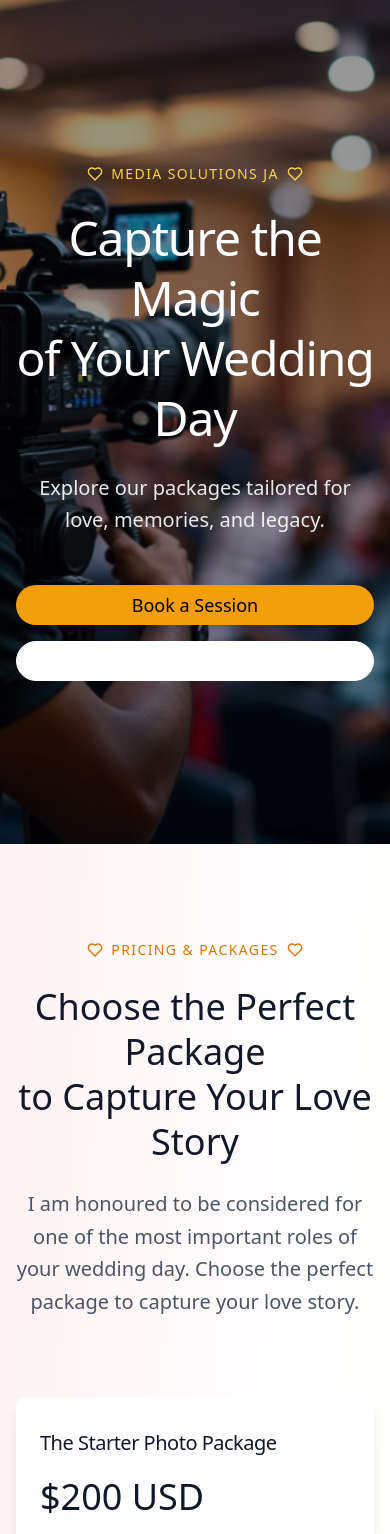
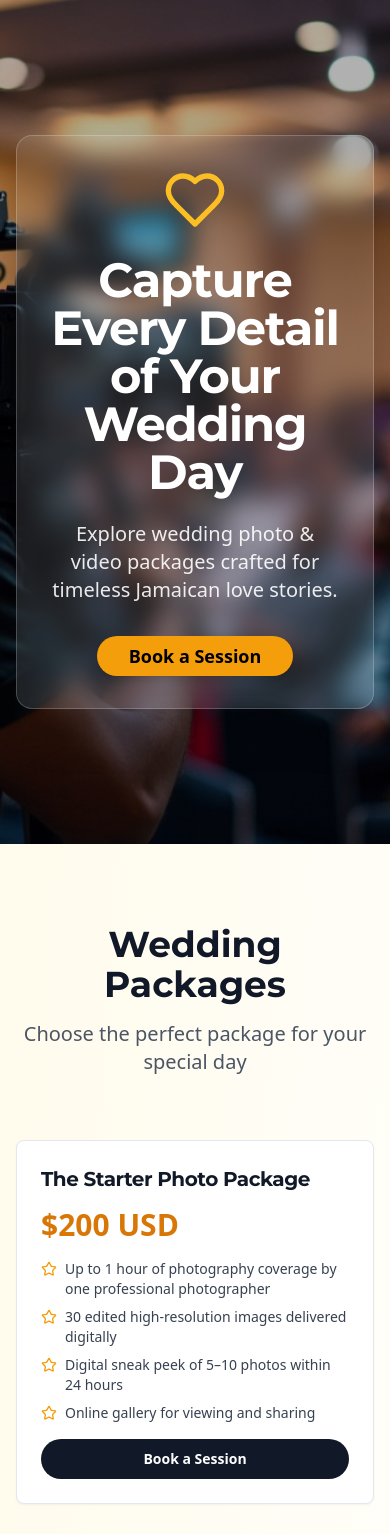
Before and after one commit to MediaSolutionsJa/ja-media-cinematic-flow, a React (Vite) app: page /wedding in a window 390 px wide. Shown: the top 1534 px of the page. Built offline with nearby package versions, Linux system fonts and the light colour scheme.

Commit message:
Reverted to commit 5ca62fd4390e5eba28e52211f270ac9e0a752ad1

```diff
--- a/src/pages/Wedding.tsx
+++ b/src/pages/Wedding.tsx
@@ -141,100 +141,77 @@ const Wedding = () => {
   };
 
   return (
-    <div className="min-h-screen bg-gradient-to-br from-rose-50 via-white to-amber-50">
+    <div className="min-h-screen bg-gradient-to-br from-amber-50 to-white">
       {/* Hero Banner */}
       <section className="relative h-screen flex items-center justify-center text-center overflow-hidden">
         <div
           className="absolute inset-0 bg-cover bg-center bg-no-repeat"
           style={{
             backgroundImage: "url('/lovable-uploads/0f576b1f-2447-4b53-b678-21b6e7e2e915.png')",
-            filter: "brightness(0.6)"
+            filter: "brightness(0.7)"
           }}
         />
-        <div className="relative z-10 max-w-5xl mx-auto px-4">
-          <div className="text-center">
-            <div className="inline-flex items-center gap-2 text-amber-300 mb-6">
-              <Heart className="w-4 h-4" />
-              <span className="text-sm font-medium tracking-widest uppercase">Media Solutions JA</span>
-              <Heart className="w-4 h-4" />
-            </div>
-            <h1 className="text-5xl md:text-7xl lg:text-8xl font-light text-white mb-6 tracking-tight leading-tight">
-              Capture the Magic<br />
-              <span className="font-medium">of Your Wedding Day</span>
+        <div className="relative z-10 max-w-4xl mx-auto px-4">
+          <div className="bg-white/10 backdrop-blur-md rounded-2xl p-8 border border-white/20 shadow-2xl">
+            <Heart className="w-16 h-16 text-amber-400 mx-auto mb-6" />
+            <h1 className="text-5xl md:text-7xl font-montserrat font-bold text-white mb-6 tracking-tight">
+              Capture Every Detail of Your Wedding Day
             </h1>
-            <p className="text-xl md:text-2xl text-white/90 mb-12 font-light max-w-2xl mx-auto leading-relaxed">
-              Explore our packages tailored for love, memories, and legacy.
+            <p className="text-xl md:text-2xl text-white/90 mb-8 font-light">
+              Explore wedding photo & video packages crafted for timeless Jamaican love stories.
             </p>
-            <div className="flex flex-col sm:flex-row gap-4 justify-center">
             <Button
               onClick={() => setShowBookingForm(true)}
-                className="bg-amber-500 hover:bg-amber-600 text-black px-8 py-4 text-lg font-medium rounded-full transition-all duration-300 hover:scale-105 shadow-lg"
+              className="bg-amber-500 hover:bg-amber-600 text-black px-8 py-4 text-lg font-semibold rounded-full transition-all duration-300 hover:scale-105 shadow-lg"
             >
               Book a Session
             </Button>
-              <Button
-                onClick={() => document.getElementById('packages')?.scrollIntoView({ behavior: 'smooth' })}
-                variant="outline"
-                className="border-white text-white hover:bg-white hover:text-black px-8 py-4 text-lg font-medium rounded-full transition-all duration-300 hover:scale-105"
-              >
-                View Packages
-              </Button>
-            </div>
           </div>
         </div>
       </section>
 
       {/* Packages Section */}
-      <section id="packages" className="py-24 px-4">
+      <section className="py-20 px-4">
         <div className="max-w-7xl mx-auto">
-          <div className="text-center mb-20">
-            <div className="inline-flex items-center gap-2 text-amber-600 mb-6">
-              <Heart className="w-4 h-4" />
-              <span className="text-sm font-medium tracking-widest uppercase">Pricing & Packages</span>
-              <Heart className="w-4 h-4" />
-            </div>
-            <h2 className="text-4xl md:text-6xl font-light text-gray-900 mb-6 leading-tight">
-              Choose the Perfect Package<br />
-              <span className="font-medium">to Capture Your Love Story</span>
+          <div className="text-center mb-16">
+            <h2 className="text-4xl md:text-5xl font-montserrat font-bold text-gray-900 mb-4">
+              Wedding Packages
             </h2>
-            <p className="text-xl text-gray-600 max-w-3xl mx-auto leading-relaxed">
-              I am honoured to be considered for one of the most important roles of your wedding day.
-              Choose the perfect package to capture your love story.
+            <p className="text-xl text-gray-600">
+              Choose the perfect package for your special day
             </p>
           </div>
 
           <div className="grid md:grid-cols-2 lg:grid-cols-3 xl:grid-cols-4 gap-8">
             {packages.map((pkg) => (
-              <Card key={pkg.id} className={`relative overflow-hidden transition-all duration-500 hover:shadow-2xl hover:-translate-y-3 bg-white/80 backdrop-blur-sm border-0 shadow-lg ${pkg.popular ? 'ring-2 ring-rose-300 shadow-rose-100' : ''}`}>
+              <Card key={pkg.id} className={`relative overflow-hidden transition-all duration-300 hover:shadow-2xl hover:-translate-y-2 ${pkg.popular ? 'ring-2 ring-amber-500' : ''}`}>
                 {pkg.popular && (
-                  <div className="absolute -top-3 left-1/2 transform -translate-x-1/2 z-10">
-                    <Badge className="bg-rose-500 text-white font-medium px-4 py-1 rounded-full shadow-lg">
+                  <Badge className="absolute top-4 right-4 bg-amber-500 text-black font-semibold">
                     Most Popular
                   </Badge>
-                  </div>
                 )}
-                <CardHeader className="pb-6 pt-8">
-                  <CardTitle className="text-xl font-light text-gray-900 mb-4 leading-tight">
+                <CardHeader className="pb-4">
+                  <CardTitle className="text-xl font-montserrat font-bold text-gray-900 mb-2">
                     {pkg.title}
                   </CardTitle>
-                  <CardDescription className="text-4xl font-light text-gray-900 mb-2">
+                  <CardDescription className="text-3xl font-bold text-amber-600">
                     {pkg.price}
                   </CardDescription>
                 </CardHeader>
-                <CardContent className="space-y-6">
-                  <ul className="space-y-3">
+                <CardContent className="space-y-4">
+                  <ul className="space-y-2">
                     {pkg.features.map((feature, index) => (
-                      <li key={index} className="flex items-start gap-3 text-sm text-gray-700 leading-relaxed">
-                        <Heart className="w-3 h-3 text-rose-400 mt-1 flex-shrink-0" />
+                      <li key={index} className="flex items-start gap-2 text-sm text-gray-700">
+                        <Star className="w-4 h-4 text-amber-500 mt-0.5 flex-shrink-0" />
                         {feature}
                       </li>
                     ))}
                   </ul>
                   <Button
                     onClick={() => handleBookSession(pkg.id)}
-                    className="w-full bg-gray-900 hover:bg-gray-800 text-white font-medium py-3 rounded-full transition-all duration-300 hover:scale-105 shadow-lg"
+                    className="w-full bg-gray-900 hover:bg-gray-800 text-white font-semibold py-3 rounded-full transition-all duration-300 hover:scale-105"
                   >
-                    Book Now
+                    Book a Session
                   </Button>
                 </CardContent>
               </Card>
@@ -244,35 +221,30 @@ const Wedding = () => {
       </section>
 
       {/* Add-Ons Section */}
-      <section className="py-24 px-4 bg-gradient-to-br from-rose-50/50 to-amber-50/50">
-        <div className="max-w-5xl mx-auto">
-          <div className="text-center mb-16">
-            <div className="inline-flex items-center gap-2 text-amber-600 mb-6">
-              <Heart className="w-4 h-4" />
-              <span className="text-sm font-medium tracking-widest uppercase">Add-Ons</span>
-              <Heart className="w-4 h-4" />
-            </div>
-            <h2 className="text-4xl md:text-5xl font-light text-gray-900 mb-6 leading-tight">
-              Enhance Your Wedding Package
+      <section className="py-20 px-4 bg-gray-50">
+        <div className="max-w-4xl mx-auto">
+          <div className="text-center mb-12">
+            <h2 className="text-4xl font-montserrat font-bold text-gray-900 mb-4">
+              Add-Ons
             </h2>
-            <p className="text-xl text-gray-600 max-w-2xl mx-auto leading-relaxed">
-              Add these beautiful services to make your wedding day even more special
+            <p className="text-xl text-gray-600">
+              Enhance your wedding package with these additional services
             </p>
           </div>
 
           <Collapsible open={showAddOns} onOpenChange={setShowAddOns}>
             <CollapsibleTrigger asChild>
-              <Button variant="outline" className="w-full text-left justify-between p-8 text-lg font-light bg-white/80 backdrop-blur-sm border-0 shadow-lg rounded-2xl hover:shadow-xl transition-all duration-300">
+              <Button variant="outline" className="w-full text-left justify-between p-6 text-lg font-semibold">
                 View All Add-Ons
                 <ChevronDown className={`w-5 h-5 transition-transform duration-200 ${showAddOns ? 'rotate-180' : ''}`} />
               </Button>
             </CollapsibleTrigger>
-            <CollapsibleContent className="mt-6">
+            <CollapsibleContent className="mt-4">
               <div className="grid md:grid-cols-2 gap-4">
                 {addOns.map((addon, index) => (
-                  <div key={index} className="flex justify-between items-center p-6 bg-white/80 backdrop-blur-sm rounded-xl border-0 shadow-lg hover:shadow-xl transition-all duration-300 hover:-translate-y-1">
-                    <span className="font-light text-gray-900">{addon.name}</span>
-                    <span className="font-medium text-amber-600">{addon.price}</span>
+                  <div key={index} className="flex justify-between items-center p-4 bg-white rounded-lg border border-gray-200 hover:shadow-md transition-shadow">
+                    <span className="font-medium text-gray-900">{addon.name}</span>
+                    <span className="font-bold text-amber-600">{addon.price}</span>
                   </div>
                 ))}
               </div>
@@ -282,45 +254,32 @@ const Wedding = () => {
       </section>
 
       {/* Payment & Cancellation Terms */}
-      <section className="py-24 px-4">
-        <div className="max-w-5xl mx-auto">
-          <div className="text-center mb-12">
-            <div className="inline-flex items-center gap-2 text-amber-600 mb-6">
-              <Heart className="w-4 h-4" />
-              <span className="text-sm font-medium tracking-widest uppercase">Payment & Cancellation Terms</span>
-              <Heart className="w-4 h-4" />
-            </div>
-            <h2 className="text-4xl md:text-5xl font-light text-gray-900 mb-6 leading-tight">
-              Clear & Transparent Policies
-            </h2>
-            <p className="text-xl text-gray-600 max-w-2xl mx-auto leading-relaxed mb-8">
-              For your peace of mind
-            </p>
-          </div>
+      <section className="py-20 px-4">
+        <div className="max-w-4xl mx-auto">
           <Collapsible open={showTerms} onOpenChange={setShowTerms}>
             <CollapsibleTrigger asChild>
-              <Button variant="outline" className="w-full text-left justify-between p-8 text-lg font-light bg-white/80 backdrop-blur-sm border-0 shadow-lg rounded-2xl hover:shadow-xl transition-all duration-300">
-                View Payment & Cancellation Policy
+              <Button variant="outline" className="w-full text-left justify-between p-6 text-lg font-semibold">
+                Payment & Cancellation Terms
                 <ChevronDown className={`w-5 h-5 transition-transform duration-200 ${showTerms ? 'rotate-180' : ''}`} />
               </Button>
             </CollapsibleTrigger>
-            <CollapsibleContent className="mt-6">
-              <div className="bg-white/80 backdrop-blur-sm rounded-2xl p-8 border-0 shadow-lg space-y-6">
-                <div className="flex items-start gap-4">
-                  <Heart className="w-4 h-4 text-rose-400 mt-1 flex-shrink-0" />
-                  <p className="text-gray-700 leading-relaxed">50% deposit required to confirm booking.</p>
+            <CollapsibleContent className="mt-4">
+              <div className="bg-white rounded-lg p-6 border border-gray-200 space-y-4">
+                <div className="flex items-start gap-3">
+                  <div className="w-2 h-2 bg-amber-500 rounded-full mt-2" />
+                  <p className="text-gray-700">50% deposit required to confirm booking.</p>
                 </div>
-                <div className="flex items-start gap-4">
-                  <Heart className="w-4 h-4 text-rose-400 mt-1 flex-shrink-0" />
-                  <p className="text-gray-700 leading-relaxed">Remaining balance due within 1 week after the event.</p>
+                <div className="flex items-start gap-3">
+                  <div className="w-2 h-2 bg-amber-500 rounded-full mt-2" />
+                  <p className="text-gray-700">Remaining balance due within 1 week after the event.</p>
                 </div>
-                <div className="flex items-start gap-4">
-                  <Heart className="w-4 h-4 text-rose-400 mt-1 flex-shrink-0" />
-                  <p className="text-gray-700 leading-relaxed">Full deposit refund if canceled 5+ days in advance.</p>
+                <div className="flex items-start gap-3">
+                  <div className="w-2 h-2 bg-amber-500 rounded-full mt-2" />
+                  <p className="text-gray-700">Full deposit refund if canceled 5+ days in advance.</p>
                 </div>
-                <div className="flex items-start gap-4">
-                  <Heart className="w-4 h-4 text-rose-400 mt-1 flex-shrink-0" />
-                  <p className="text-gray-700 leading-relaxed">50% refund if canceled within 5 days.</p>
+                <div className="flex items-start gap-3">
+                  <div className="w-2 h-2 bg-amber-500 rounded-full mt-2" />
+                  <p className="text-gray-700">50% refund if canceled within 5 days.</p>
                 </div>
               </div>
             </CollapsibleContent>
@@ -329,46 +288,41 @@ const Wedding = () => {
       </section>
 
       {/* FAQ Section */}
-      <section className="py-24 px-4 bg-gradient-to-br from-rose-50/50 to-amber-50/50">
-        <div className="max-w-5xl mx-auto">
-          <div className="text-center mb-16">
-            <div className="inline-flex items-center gap-2 text-amber-600 mb-6">
-              <Heart className="w-4 h-4" />
-              <span className="text-sm font-medium tracking-widest uppercase">Frequently Asked Questions</span>
-              <Heart className="w-4 h-4" />
-            </div>
-            <h2 className="text-4xl md:text-5xl font-light text-gray-900 mb-6 leading-tight">
-              Everything You Need to Know
+      <section className="py-20 px-4 bg-gray-50">
+        <div className="max-w-4xl mx-auto">
+          <div className="text-center mb-12">
+            <h2 className="text-4xl font-montserrat font-bold text-gray-900 mb-4">
+              Frequently Asked Questions
             </h2>
-            <p className="text-xl text-gray-600 max-w-2xl mx-auto leading-relaxed">
-              About our wedding photography and videography services
+            <p className="text-xl text-gray-600">
+              Everything you need to know about our wedding services
             </p>
           </div>
 
           <Accordion type="single" collapsible className="space-y-4">
-            <AccordionItem value="item-1" className="bg-white/80 backdrop-blur-sm rounded-2xl border-0 shadow-lg">
-              <AccordionTrigger className="px-8 py-6 text-left font-light text-gray-900 hover:no-underline text-lg">
+            <AccordionItem value="item-1" className="bg-white rounded-lg border border-gray-200">
+              <AccordionTrigger className="px-6 py-4 text-left font-semibold text-gray-900 hover:no-underline">
                 Do you shoot destination weddings?
               </AccordionTrigger>
-              <AccordionContent className="px-8 pb-6 text-gray-700 leading-relaxed">
+              <AccordionContent className="px-6 pb-4 text-gray-700">
                 Yes, we shoot destination weddings! All travel expenses (accommodation, transportation, meals) must be covered by the client. We're excited to capture your special day wherever it takes place.
               </AccordionContent>
             </AccordionItem>
 
-            <AccordionItem value="item-2" className="bg-white/80 backdrop-blur-sm rounded-2xl border-0 shadow-lg">
-              <AccordionTrigger className="px-8 py-6 text-left font-light text-gray-900 hover:no-underline text-lg">
+            <AccordionItem value="item-2" className="bg-white rounded-lg border border-gray-200">
+              <AccordionTrigger className="px-6 py-4 text-left font-semibold text-gray-900 hover:no-underline">
                 Can I extend the session on the day of?
               </AccordionTrigger>
-              <AccordionContent className="px-8 pb-6 text-gray-700 leading-relaxed">
+              <AccordionContent className="px-6 pb-4 text-gray-700">
                 Yes, you can extend your session on the day of the wedding, subject to our availability. Additional hours will be charged at our standard hourly rate. We recommend discussing this possibility during your consultation.
               </AccordionContent>
             </AccordionItem>
 
-            <AccordionItem value="item-3" className="bg-white/80 backdrop-blur-sm rounded-2xl border-0 shadow-lg">
-              <AccordionTrigger className="px-8 py-6 text-left font-light text-gray-900 hover:no-underline text-lg">
+            <AccordionItem value="item-3" className="bg-white rounded-lg border border-gray-200">
+              <AccordionTrigger className="px-6 py-4 text-left font-semibold text-gray-900 hover:no-underline">
                 Do I have to order prints through you?
               </AccordionTrigger>
-              <AccordionContent className="px-8 pb-6 text-gray-700 leading-relaxed">
+              <AccordionContent className="px-6 pb-4 text-gray-700">
                 No, you're not required to order prints through us. All packages include high-resolution digital files that you can use to print anywhere you like. However, we do offer professional printing services for your convenience.
               </AccordionContent>
             </AccordionItem>
@@ -377,32 +331,22 @@ const Wedding = () => {
       </section>
 
       {/* Contact Footer Banner */}
-      <section className="py-24 px-4 bg-gradient-to-br from-gray-900 via-gray-800 to-gray-900 text-white relative overflow-hidden">
-        <div className="absolute inset-0 bg-gradient-to-r from-rose-500/10 to-amber-500/10" />
-        <div className="max-w-5xl mx-auto text-center relative z-10">
-          <div className="inline-flex items-center gap-2 text-amber-400 mb-6">
-            <Heart className="w-4 h-4" />
-            <span className="text-sm font-medium tracking-widest uppercase">Let's Connect</span>
-            <Heart className="w-4 h-4" />
-          </div>
-          <h2 className="text-4xl md:text-5xl font-light text-white mb-6 leading-tight">
-            Still have questions?<br />
-            <span className="font-medium">Let's talk!</span>
+      <section className="py-20 px-4 bg-gradient-to-r from-gray-900 to-gray-800 text-white">
+        <div className="max-w-4xl mx-auto text-center">
+          <h2 className="text-4xl font-montserrat font-bold mb-4">
+            Still have questions? Let's talk!
           </h2>
-          <p className="text-xl text-white/80 mb-12 max-w-2xl mx-auto leading-relaxed">
-            I'm here to help make your wedding day absolutely perfect. Reach out and let's discuss how we can capture your love story.
-          </p>
-          <div className="flex flex-col md:flex-row justify-center items-center gap-8">
-            <a href="tel:876-304-7551" className="flex items-center gap-3 text-amber-400 hover:text-amber-300 transition-colors text-lg">
-              <Phone className="w-6 h-6" />
+          <div className="flex flex-col md:flex-row justify-center items-center gap-6 mt-8">
+            <a href="tel:876-304-7551" className="flex items-center gap-2 text-amber-400 hover:text-amber-300 transition-colors">
+              <Phone className="w-5 h-5" />
               Call or WhatsApp: 876-304-7551
             </a>
-            <a href="https://www.mediasolutionsja.com" className="flex items-center gap-3 text-amber-400 hover:text-amber-300 transition-colors text-lg">
-              <Globe className="w-6 h-6" />
+            <a href="https://www.mediasolutionsja.com" className="flex items-center gap-2 text-amber-400 hover:text-amber-300 transition-colors">
+              <Globe className="w-5 h-5" />
               www.MediaSolutionsJA.com
             </a>
-            <a href="mailto:mediasolutionsja@gmail.com" className="flex items-center gap-3 text-amber-400 hover:text-amber-300 transition-colors text-lg">
-              <Mail className="w-6 h-6" />
+            <a href="mailto:mediasolutionsja@gmail.com" className="flex items-center gap-2 text-amber-400 hover:text-amber-300 transition-colors">
+              <Mail className="w-5 h-5" />
               mediasolutionsja@gmail.com
             </a>
           </div>
```
Lines whose indentation alone changed are shown as unchanged.
